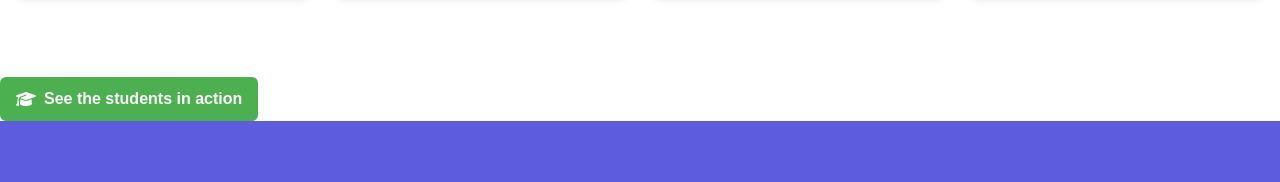
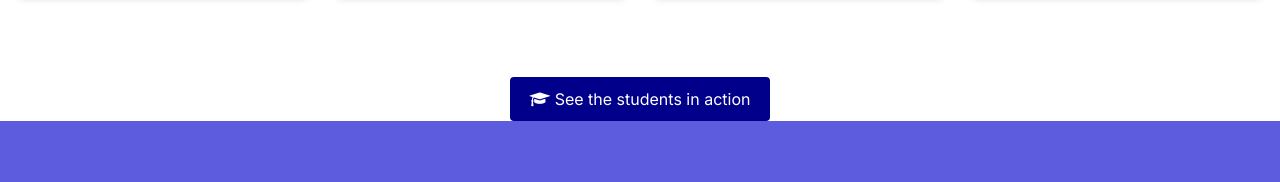
Before and after one commit to IT-LIONEL/Dancareercenter, a plain HTML site: page index.html in a window 1280 px wide. Shown: the part 2395-2577 px from the top of the page. Drawn offline with nearby package versions, Linux system fonts and the light colour scheme.

Commit message:
Update index.html

```diff
--- a/index.html
+++ b/index.html
@@ -451,13 +451,8 @@
             </div>
         </div>
     </section>
-    <a href="https://your-link-here.com"
-   style="display:inline-flex; align-items:center; gap:8px;
-          padding:10px 16px; background:#4caf50; color:#fff;
-          border-radius:6px; text-decoration:none; font-weight:600; font-family:sans-serif;"
-   target="_blank" rel="noopener noreferrer">
-  <i class="fas fa-graduation-cap"></i> See the students in action
-</a>
+   <link rel="stylesheet" href="https://cdnjs.cloudflare.com/ajax/libs/font-awesome/4.7.0/css/font-awesome.min.css"><div style="text-align:center;"><a href="https://example.com" style="display:inline-block; background-color:#00008B; color:#FFFFFF; padding:10px 20px; font-size:16px; text-decoration:none; border-radius:4px;"><i class="fa fa-graduation-cap"></i> See the students in action</a></div>
+
 
 
     <!-- Stats Section -->
```
